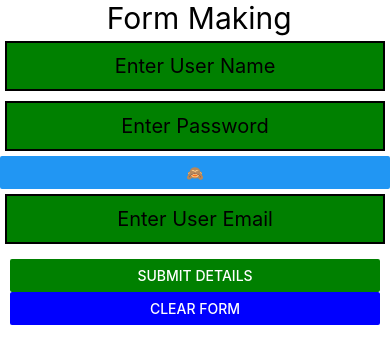
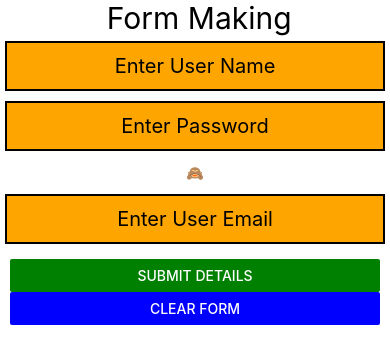
Before and after one commit to DurgeshAppDev/Learning-react-native, a React Native app: screen / in a window 390 px wide. Shown: the top 364 px of the page. Built offline with nearby package versions, Linux system fonts and the light colour scheme.

Commit message:
made changes in form

```diff
--- a/App.tsx
+++ b/App.tsx
@@ -34,7 +34,7 @@ const App = () => {
        value={password}
        onChangeText={(text)=> setPassword(text)}
         />
-       <Button
+       <Button color={"white"}
        title={passwordVisible ? '🐵' : '🙈'}
        onPress={
         passwordVisible?
@@ -83,7 +83,7 @@ const style =StyleSheet.create({
     borderWidth:2,
     borderColor:'Black',
     padding:3,
-    backgroundColor:'green',
+    backgroundColor:'orange',
     height:50,
     textAlign:'center',
     textAlignVertical:'center'
```
